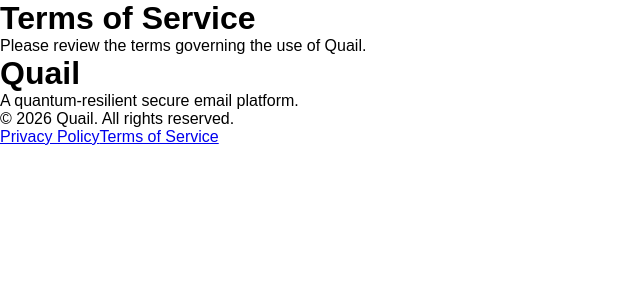
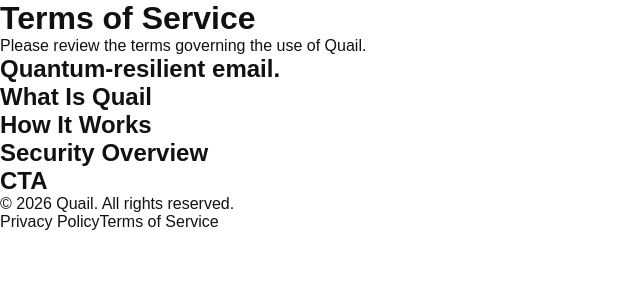
Before and after one commit to Dua-Saeed641/quail-web, a React (Vite) app: page / in a window 1280 px wide. Shown: the top 300 px of the page, without its empty margins (0-640 px from the left). Built offline with nearby package versions, Linux system fonts and the light colour scheme.

Commit message:
feat:Landing page struct and basic requirements entered

```diff
--- /dev/null
+++ b/src/components/home/CTA.tsx
@@ -0,0 +1,9 @@
+function CTA() {
+  return (
+    <section>
+      <h1>CTA</h1>
+    </section>
+  );
+}
+
+export default CTA;
--- /dev/null
+++ b/src/components/home/Hero.tsx
@@ -0,0 +1,9 @@
+function Hero() {
+  return (
+    <section>
+      <h1>Quantum-resilient email.</h1>
+    </section>
+  );
+}
+
+export default Hero;
--- /dev/null
+++ b/src/components/home/HowItWorks.tsx
@@ -0,0 +1,9 @@
+function HowItWorks() {
+  return (
+    <section>
+      <h1>How It Works </h1>
+    </section>
+  );
+}
+
+export default HowItWorks;
--- /dev/null
+++ b/src/components/home/SecurityOverview.tsx
@@ -0,0 +1,9 @@
+function SecurityOverview() {
+  return (
+    <section>
+      <h2>Security Overview</h2>
+    </section>
+  );
+}
+
+export default SecurityOverview;
--- /dev/null
+++ b/src/components/home/WhatIsQuail.tsx
@@ -0,0 +1,9 @@
+function WhatIsQuail() {
+  return (
+    <section>
+      <h1>What Is Quail</h1>
+    </section>
+  );
+}
+
+export default WhatIsQuail;
--- a/src/index.css
+++ /dev/null
@@ -1,13 +0,0 @@
-* {
-  box-sizing: border-box;
-  margin: 0;
-  padding: 0;
-}
-
-html {
-  font-family: Arial, sans-serif;
-}
-
-body {
-  min-width: 320px;
-}
--- a/src/main.tsx
+++ b/src/main.tsx
@@ -2,7 +2,8 @@ import { StrictMode } from "react";
 import { createRoot } from "react-dom/client";
 import { BrowserRouter } from "react-router-dom";
 
-import "./index.css";
+import "./styles/variables.css";
+import "./styles/global.css";
 import App from "./App.tsx";
 
 createRoot(document.getElementById("root")!).render(
--- a/src/pages/Home.tsx
+++ b/src/pages/Home.tsx
@@ -1,8 +1,17 @@
+import Hero from "../components/home/Hero";
+import WhatIsQuail from "../components/home/WhatIsQuail";
+import HowItWorks from "../components/home/HowItWorks";
+import SecurityOverview from "../components/home/SecurityOverview";
+import CTA from "../components/home/CTA";
+
 function Home() {
   return (
     <main>
-      <h1>Quail</h1>
-      <p>A quantum-resilient secure email platform.</p>
+      <Hero />
+      <WhatIsQuail />
+      <HowItWorks />
+      <SecurityOverview />
+      <CTA />
     </main>
   );
 }
--- /dev/null
+++ b/src/styles/global.css
@@ -0,0 +1,34 @@
+* {
+  box-sizing: border-box;
+  margin: 0;
+  padding: 0;
+}
+
+html {
+  scroll-behavior: smooth;
+}
+
+body {
+  min-width: 320px;
+  background: var(--background);
+  color: var(--text-primary);
+  font-family:
+    Arial,
+    Helvetica,
+    sans-serif;
+}
+
+a {
+  color: inherit;
+  text-decoration: none;
+}
+
+button,
+input,
+textarea {
+  font: inherit;
+}
+
+button {
+  cursor: pointer;
+}
--- /dev/null
+++ b/src/styles/variables.css
@@ -0,0 +1,22 @@
+:root {
+  --background: #ffffff;
+  --surface: #f7f7f7;
+  --text-primary: #111111;
+  --text-secondary: #666666;
+  --border: #e5e5e5;
+
+  --primary: #111111;
+  --primary-hover: #333333;
+
+  --container-width: 1200px;
+
+  --spacing-xs: 0.5rem;
+  --spacing-sm: 1rem;
+  --spacing-md: 1.5rem;
+  --spacing-lg: 2.5rem;
+  --spacing-xl: 5rem;
+
+  --radius-sm: 6px;
+  --radius-md: 12px;
+  --radius-lg: 20px;
+}
```
Also changed, not shown: src/components/common/Button.css (added, +14 -0 lines), src/components/common/Button.tsx (added, +16 -0 lines).
